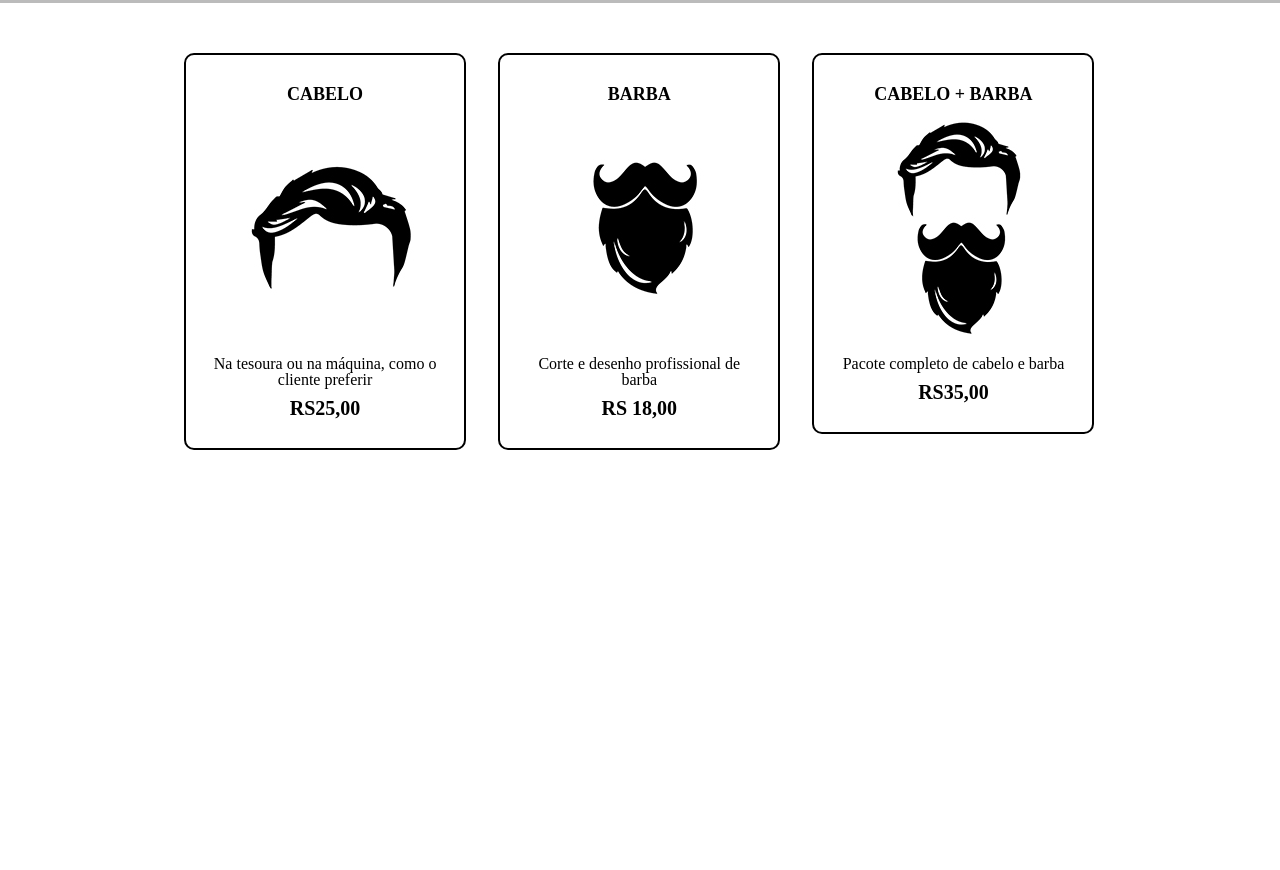
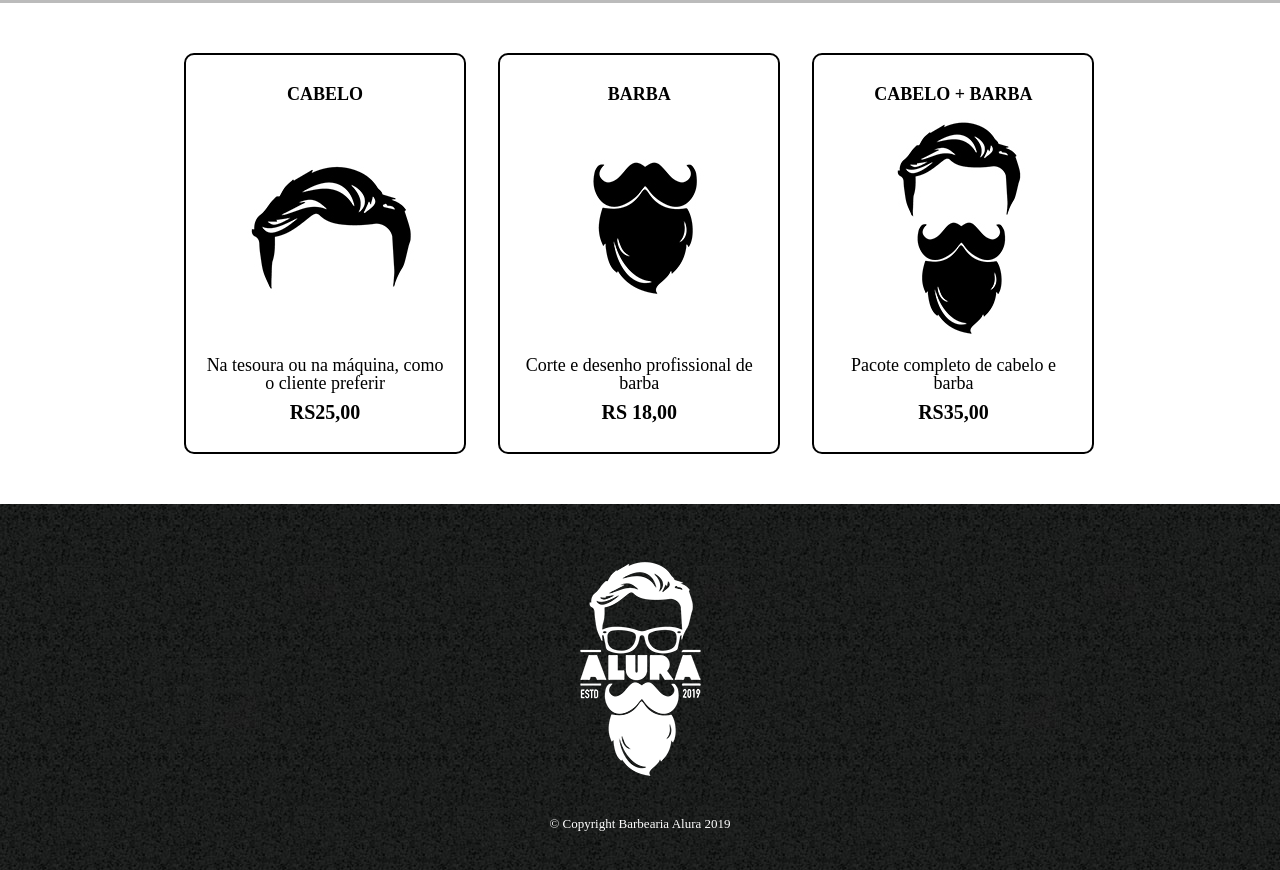
Before and after one commit to bjartsk/Barbearia-Alura-2, a plain HTML site: page produto.html in a window 1280 px wide. Shown: the part 290-1160 px from the top of the page. Before the commit the page ends 800 px from the top, so only its background shows below. Drawn offline with Linux system fonts and the light colour scheme.

Commit message:
adicionando rodapé

```diff
--- a/produto.css
+++ b/produto.css
@@ -58,7 +58,7 @@ nav a:hover { /*quando o mouse estiver por cima dos links de navegação */
 }
 
 .produtos li:hover h2 { /*quando o mouse estiver por cima dos produtos o título vai ser alterado */
-    font-size: 30px;
+    font-size: 22px;
 }
 
 .produtos li:active {
@@ -81,3 +81,16 @@ nav a:hover { /*quando o mouse estiver por cima dos links de navegação */
     font-size: 20px;
     margin-top: 10px;
 }
+
+footer {
+    text-align: center;
+    background: url("bg.jpg"); /* a imagem se replica até cobrir todo o espaço */
+    padding: 40px 0;
+}
+
+.copyright {
+    color: #FFFFFF;
+    font-size: 13px;
+    margin-top: 20px;
+
+}
--- a/produto.html
+++ b/produto.html
@@ -24,28 +24,33 @@
         <main>
             <ul class="produtos">
                 <li>
-                    <h2 class="titulo">Cabelo</h2>
+                    <h2>Cabelo</h2>
                     <img src="cabelo.jpg">
-                    <p>Na tesoura ou na máquina, como o cliente preferir</p>
+                    <p class="descricao">Na tesoura ou na máquina, como o cliente preferir</p>
                     <p class="preço">RS25,00</p>
                 </li>
 
                 <li>
-                    <h2 class="titulo">Barba</h2>
+                    <h2>Barba</h2>
                     <img src="barba.jpg">
-                    <p>Corte e desenho profissional de barba</p>
+                    <p class="descricao">Corte e desenho profissional de barba</p>
                     <p class="preço">RS 18,00</p>
                 </li>
 
                 <li>
-                    <h2 class="titulo">Cabelo + Barba</h2>
+                    <h2>Cabelo + Barba</h2>
                     <img src="cabelo+barba.jpg">
-                    <p>Pacote completo de cabelo e barba</p>
+                    <p class="descricao">Pacote completo de cabelo e barba</p>
                     <p class="preço">RS35,00</p>
                 </li>
 
             </ul>
         </main>
 
+        <footer>
+            <img src="logo-branco.png">
+            <p class="copyright">&copy; Copyright Barbearia Alura 2019</p>
+        </footer>
+
     </body>
 </html>
```
